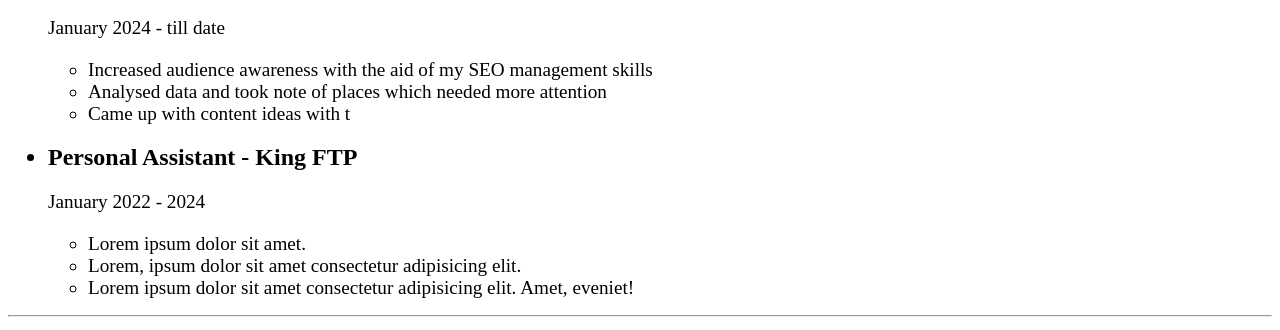
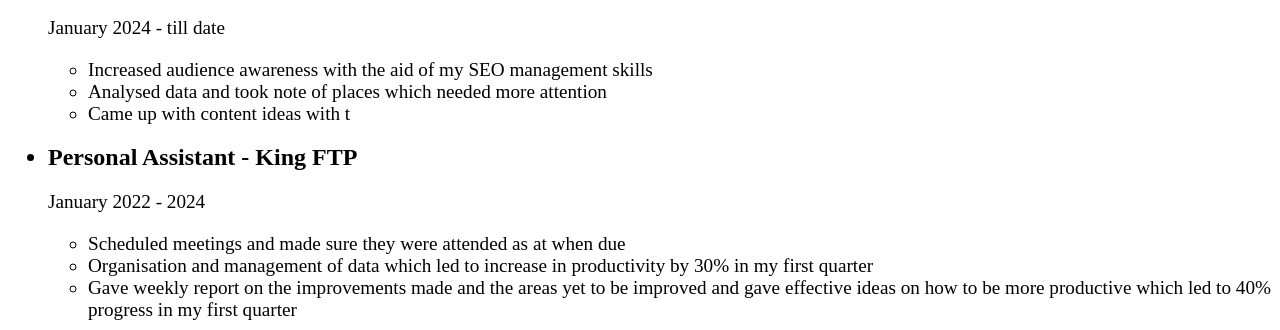
Before and after one commit to Princessoj/Day-3---HTML-My-Portfolio-, a plain HTML site: page index.html in a window 1280 px wide. Shown: the part 470-800 px from the top of the page. Drawn offline with Linux system fonts and the light colour scheme.

Commit message:
Update index.html

```diff
--- a/index.html
+++ b/index.html
@@ -41,9 +41,9 @@
       <p style="font-size: larger;"> January 2022 - 2024 </p>
 
       <ul style="font-size: larger;" >
-        <li>Lorem ipsum dolor sit amet.</li>
-        <li>Lorem, ipsum dolor sit amet consectetur adipisicing elit.</li>
-        <li>Lorem ipsum dolor sit amet consectetur adipisicing elit. Amet, eveniet!</li>
+        <li>Scheduled meetings and made sure they were attended as at when due</li>
+        <li>Organisation and management of data which led to increase in productivity by 30% in my first quarter</li>
+        <li>Gave weekly report on the improvements made and the areas yet to be improved and gave effective ideas on how to be more productive which led to 40% progress in my first quarter</li>
       </ul>
     </ul> <hr>
 
```
